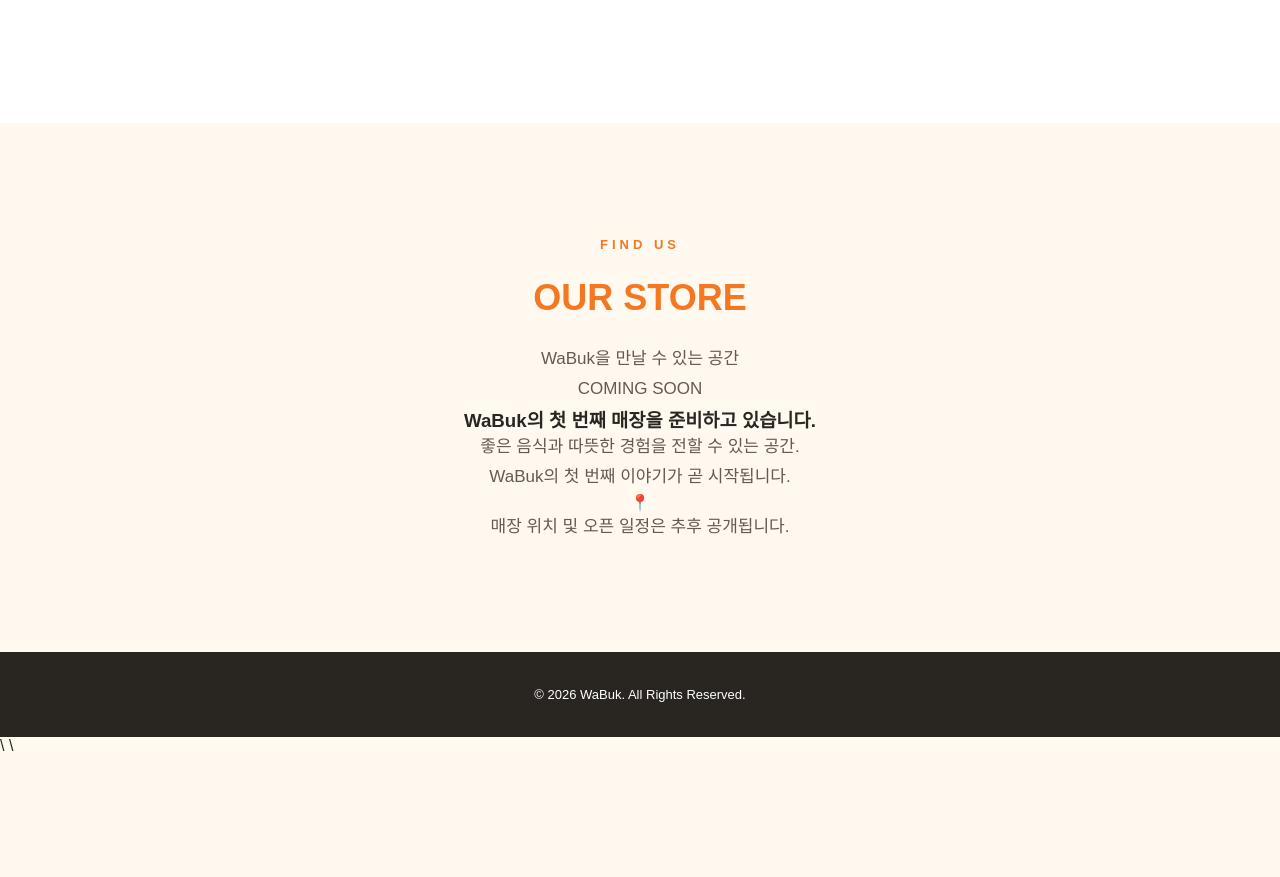
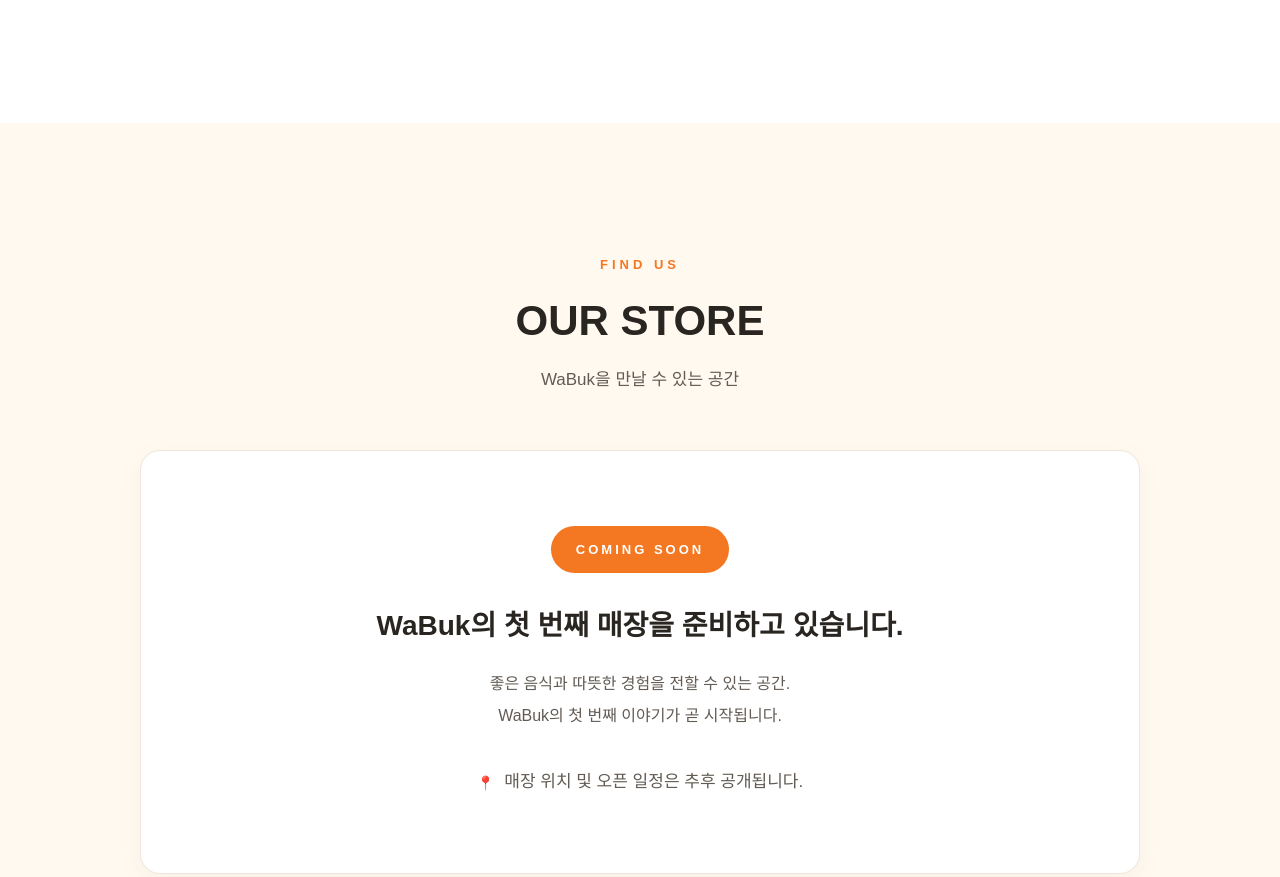
Before and after one commit to yoko-wa/wabuk-website, a plain HTML site: page index.html in a window 1280 px wide. Shown: the part 3520-4397 px from the top of the page. Before the commit the page ends 4275 px from the top, so only its background shows below. Drawn offline with Linux system fonts and the light colour scheme.

Commit message:
Update style.css

```diff
--- a/css/style.css
+++ b/css/style.css
@@ -439,3 +439,83 @@ footer {
 .news-item:hover .news-image img {
     transform: scale(1.05);
 }
+/* STORE 영역 */
+#store {
+    background-color: #FFF9F0;
+    padding: 130px 8%;
+    text-align: center;
+}
+
+#store h2 {
+    font-size: 42px;
+    font-weight: 900;
+    color: #292521;
+    margin-bottom: 20px;
+}
+
+.store-intro {
+    font-size: 17px;
+    color: #625B54;
+    margin-bottom: 55px;
+}
+
+/* 매장 안내 카드 */
+.store-container {
+    max-width: 1000px;
+    margin: 0 auto;
+    background-color: #FFFFFF;
+    border: 1px solid #F0E5D8;
+    border-radius: 20px;
+    padding: 75px 30px;
+    box-shadow: 0 8px 30px rgba(0, 0, 0, 0.04);
+}
+
+.store-status {
+    display: inline-block;
+    background-color: #F47721;
+    color: #FFFFFF;
+    font-size: 13px;
+    font-weight: 800;
+    letter-spacing: 3px;
+    padding: 12px 25px;
+    border-radius: 30px;
+    margin-bottom: 30px;
+}
+
+.store-content h3 {
+    font-size: 28px;
+    font-weight: 900;
+    color: #292521;
+    margin-bottom: 25px;
+}
+
+.store-description {
+    font-size: 16px;
+    line-height: 2;
+    color: #625B54;
+    margin-bottom: 35px;
+}
+
+.store-notice {
+    display: flex;
+    justify-content: center;
+    align-items: center;
+    gap: 10px;
+    color: #8B8177;
+    font-size: 14px;
+}
+
+/* 모바일 화면 */
+@media (max-width: 768px) {
+    .store-container {
+        padding: 50px 20px;
+    }
+
+    .store-content h3 {
+        font-size: 22px;
+    }
+
+    .store-description br {
+        display: none;
+    }
+}
```
